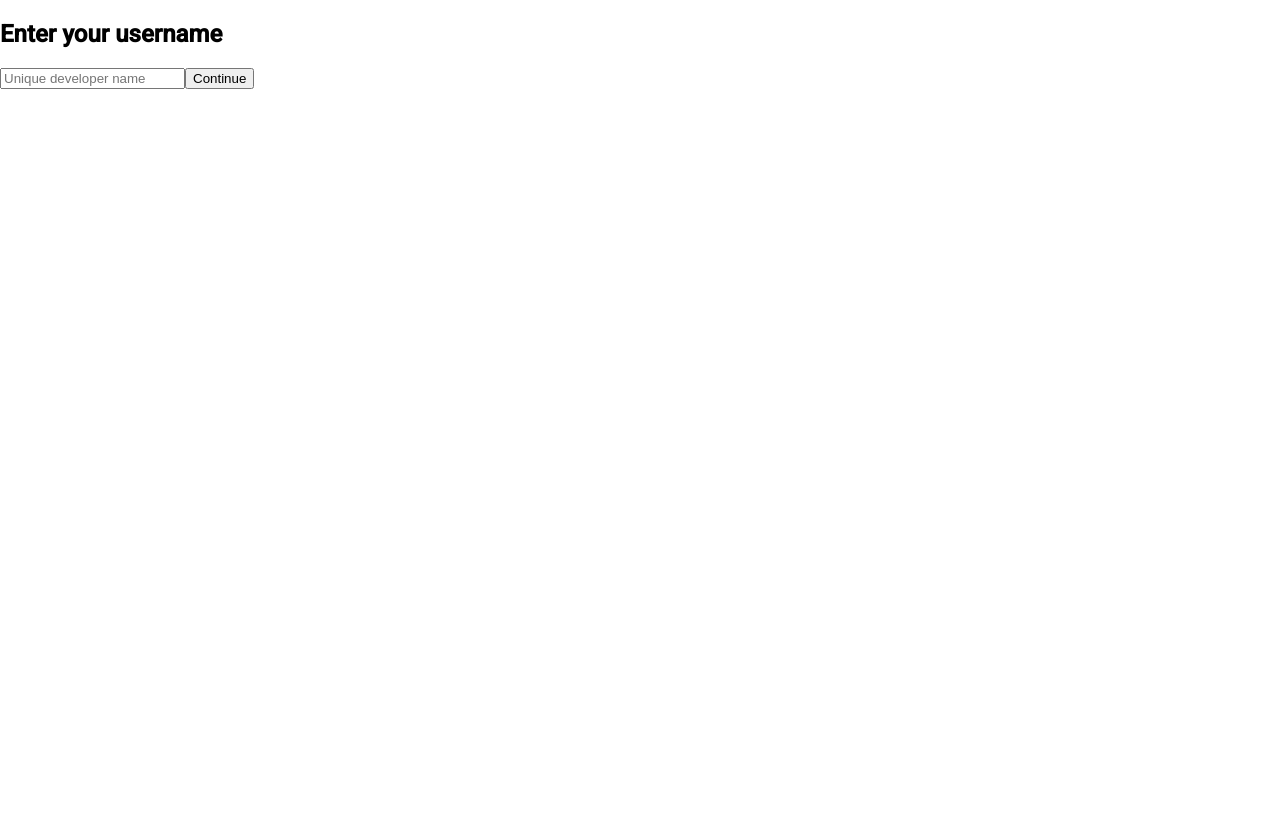
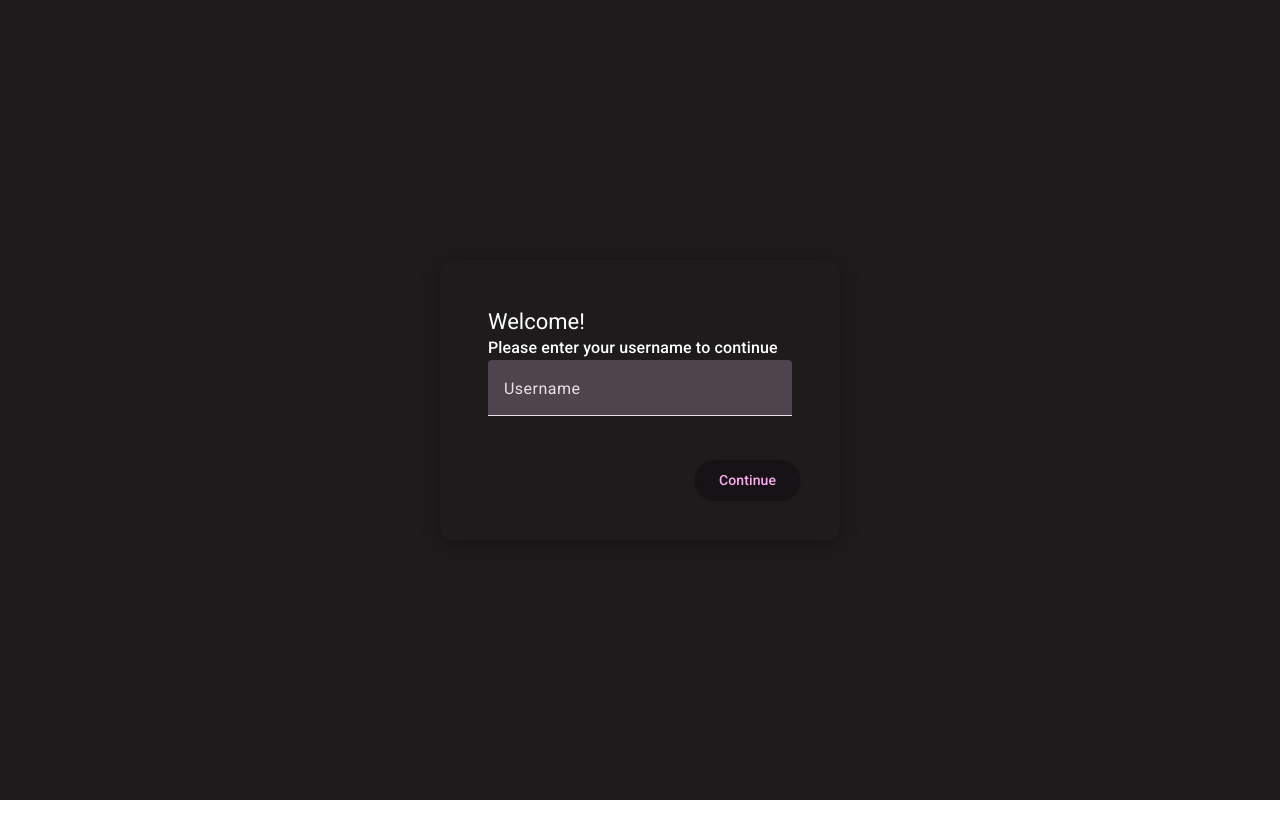
Before and after one commit to nallayasami/scrum-planner-angular-fe, an Angular app: page /sessions in a window 1280 px wide. Built offline with nearby package versions, Linux system fonts and the light colour scheme.

Commit message:
Backend trigger added.

```diff
--- a/src/app/app.component.html
+++ b/src/app/app.component.html
@@ -1,8 +1,20 @@
 <ng-container *ngIf="showPrompt; else appContent">
   <div class="username-overlay">
-    <h2>Enter your username</h2>
-    <input [(ngModel)]="username" placeholder="Unique developer name" />
-    <button (click)="saveUsername()">Continue</button>
+    <mat-card class="username-card">
+      <mat-card-header>
+        <mat-card-title>Welcome!</mat-card-title>
+        <mat-card-subtitle>Please enter your username to continue</mat-card-subtitle>
+      </mat-card-header>
+      <mat-card-content>
+        <mat-form-field appearance="fill" class="full-width">
+          <mat-label>Username</mat-label>
+          <input matInput [(ngModel)]="username" placeholder="Unique developer name"/>
+        </mat-form-field>
+      </mat-card-content>
+      <mat-card-actions>
+        <button mat-raised-button color="primary" (click)="saveUsername()">Continue</button>
+      </mat-card-actions>
+    </mat-card>
   </div>
 </ng-container>
 
--- a/src/app/app.component.scss
+++ b/src/app/app.component.scss
@@ -1,10 +1,40 @@
-header {
-  background-color: #1976d2;
-  color: white;
-  padding: 1rem;
-  text-align: center;
+.username-overlay {
+  display: flex;
+  justify-content: center;
+  align-items: center;
+  height: 100vh;
+  background-color: #1e1b1c;
 }
 
-main {
-  padding: 1rem;
+.username-card {
+  background-color: #1e1b1c;
+  color: white;
+  padding: 2rem;
+  border-radius: 12px;
+  box-shadow: 0 4px 20px rgba(0, 0, 0, 0.3);
+  min-width: 320px;
+  max-width: 400px;
+  width: 100%;
 }
+
+mat-card-title, mat-card-subtitle {
+  color: white;
+}
+
+.full-width {
+  width: 100%;
+}
+
+mat-card-actions {
+  display: flex;
+  justify-content: flex-end;
+  margin-top: 1rem;
+}
+
+button {
+  background-color: #ba68c8;
+  color: white;
+  border-radius: 24px;
+  text-transform: none;
+  padding: 0.5rem 1.5rem;
+}
--- a/src/app/app.component.ts
+++ b/src/app/app.component.ts
@@ -3,12 +3,25 @@ import {UserService} from './services/user.service';
 import {FormsModule} from '@angular/forms';
 import {CommonModule} from '@angular/common';
 import {RouterOutlet} from '@angular/router';
+import {
+  MatCard,
+  MatCardActions,
+  MatCardContent,
+  MatCardHeader,
+  MatCardSubtitle, MatCardTitle
+} from '@angular/material/card';
+import {MatFormField, MatInput} from '@angular/material/input';
+import {MatLabel} from '@angular/material/select';
+import {MatButton} from '@angular/material/button';
 
 @Component({
   selector: 'app-root',
   standalone: true,
-  imports: [FormsModule, CommonModule, RouterOutlet],
+  imports: [FormsModule, CommonModule, RouterOutlet, MatCard, MatCardHeader, MatCardContent,
+            MatFormField, MatCardActions, MatLabel, MatCardSubtitle, MatCardTitle, MatInput,
+            MatButton],
   templateUrl: './app.component.html',
+  styleUrls: ['./app.component.scss']
 })
 export class AppComponent {
   username = '';
```
